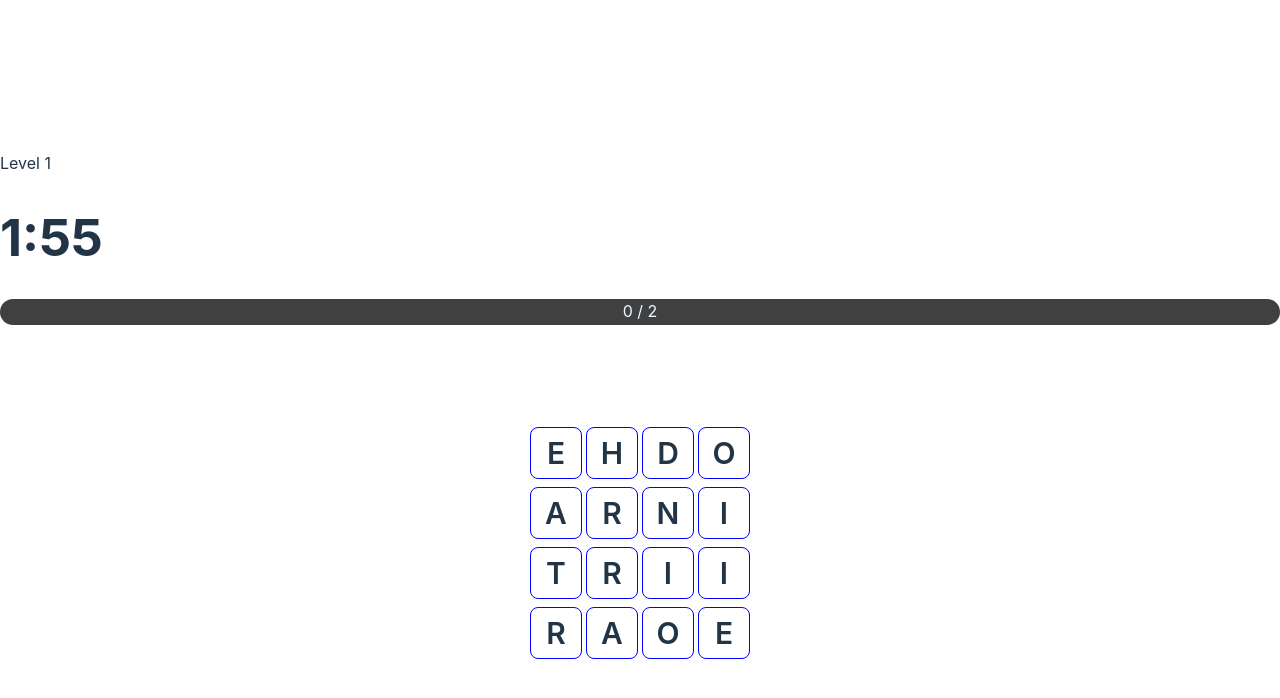
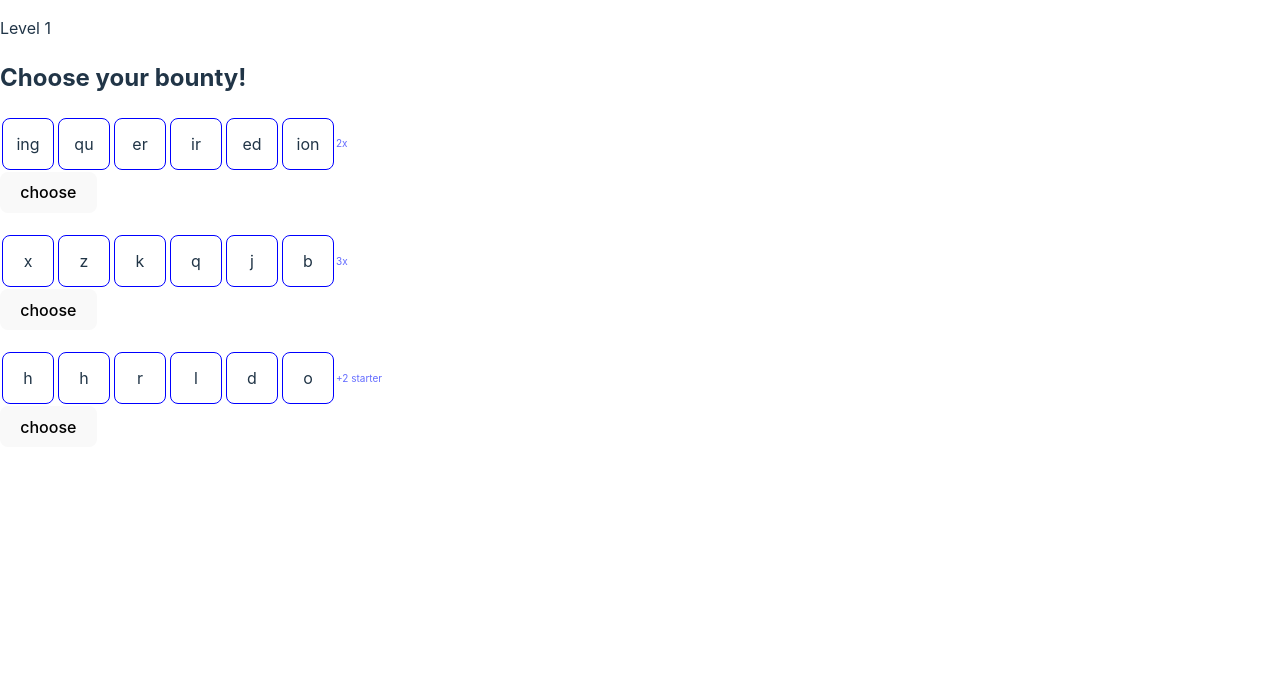
Before and after one commit to PhillipGH/PhillipGH.github.io, a React (Vite) app: page / in a window 1280 px wide. Shown: the top 698 px of the page. Built offline with nearby package versions, Linux system fonts and the light colour scheme.

Commit message:
Fun game with bonuses

```diff
--- a/src/App.css
+++ b/src/App.css
@@ -18,12 +18,13 @@
   align-items: center;
   border: 1px solid blue;
   margin: 2px;
+  position: relative;
 }
 
 .letterDiv {
   border-radius: 25px;
-  width: 50px;
-  height: 50px;
+  width: 45px;
+  height: 45px;
   display: flex;
   justify-content: center;
   align-items: center;
@@ -61,10 +62,6 @@
 .keyLetter {
   font-weight: 600;
   font-size: 30px;
-}
-
-.keyCount {
-  font-size: 12px;
 }
 
 .gridRow {
@@ -185,6 +182,22 @@ transition: visibility 1s 2s, opacity 2s linear;
 
 .die {
   display: flex;
-  justify-content: center;
+  justify-content: left;
   align-items: center;
 }
+
+.reward {
+  margin-bottom: 20px;
+}
+
+.letterBonus {
+  position: absolute;
+  right: 0;
+  bottom: 0;
+  margin: 1px;
+}
+
+.bonus {
+  font-size: 10px;
+  color: #646cff;
+}
--- a/src/App.tsx
+++ b/src/App.tsx
@@ -4,10 +4,10 @@ import React from 'react';
 import dictionaryRaw from './assets/dictionary1.txt?raw'
 import Grid from './Grid';
 import RewardsPhase from './RewardsPhase';
-import { ADDITIONAL_DICE, STARTER_DICE, TDie } from './Dice';
+import { ADDITIONAL_DICE, DiceBonus, STARTER_DICE, TDie } from './Dice';
 
 const TIME_LIMIT = 120;
-const EASY_WIN = true;
+const EASY_WIN = false;
 
 function loadDictionary() {
   let dictionary = new Set<string>();
@@ -59,9 +59,7 @@ function chunkArray<T>(arr: T[], columns: number) {
 }
 
 function Board(props: {dictionary: Set<string>, level: number, inputDice: TDie[], onWin: () => void, onLose: () => void}) {
-
-
-  let requiredScore = 5 + 10 * props.level;
+  let requiredScore = 5 + 6 * props.level;
   if (EASY_WIN) {
     requiredScore = 2;
   }
@@ -95,7 +93,7 @@ function Board(props: {dictionary: Set<string>, level: number, inputDice: TDie[]
         suffix = String.fromCodePoint(0x1f6ab) + ' (already played)';
       } else {
         setUsedWords(new Set(usedWords.add(word)));
-        let scoreChange = scoreWord(word);
+        let scoreChange = scoreWord(word, currentWord);
         suffix = ' +' + scoreChange;
         setScore(score + scoreChange);
       }
@@ -141,8 +139,22 @@ function Board(props: {dictionary: Set<string>, level: number, inputDice: TDie[]
     return fib(n - 1) + fib(n - 2);
   }
 
-  function scoreWord(word: string) {
-    return word.length > 2 ? fib(word.length - 2) : 0;
+  function scoreWord(word: string, dice: TDie[]) {
+    let multiplier = 1;
+    let bonus = 0;
+    if (dice[0].bonus === DiceBonus.B_PLUS2) {
+      bonus += 2;
+    }
+    for (let i = 0; i < dice.length; i++) {
+      if (dice[i].bonus === DiceBonus.B_2X) {
+        multiplier *= 2;
+      }
+      if (dice[i].bonus === DiceBonus.B_3X) {
+        multiplier *= 3;
+      }
+    }
+    const baseScore = word.length > 2 ? fib(word.length - 2) : 0;
+    return (baseScore + bonus) * multiplier;
   }
 
   let displayWord = currentWord.length > 0 ?
@@ -185,7 +197,7 @@ function Game(props: {dictionary: Set<string>}) {
   const [dice, setDice] = useState<TDie[]>(STARTER_DICE);
   const [level, setLevel] = useState<number>(1);
   const [internalCounter, setInternalCounter] = useState<number>(1);
-  const [phase, setPhase] = useState<'board'|'rewards'>('board');
+  const [phase, setPhase] = useState<'board'|'rewards'>('rewards');
 
   function onWin() {
     setLevel(level + 1);
@@ -194,7 +206,9 @@ function Game(props: {dictionary: Set<string>}) {
   }
   function onLose() {
     setLevel(1);
+    setDice(STARTER_DICE);
     setInternalCounter(internalCounter + 1);
+    setPhase('rewards');
   }
 
   let content = <div/>;
--- a/src/Dice.tsx
+++ b/src/Dice.tsx
@@ -1,11 +1,12 @@
 export enum DiceBonus {
     B_2X = '2x',
-    B_PLUS3 = '+3 starter',
+    B_3X = '3x',
+    B_PLUS2 = '+2 starter',
   }
 export type TDie = { letter: string, faces: string[], bonus: DiceBonus | null};
 
 const STARTER_DICE_FACES = [
-    'ennnda',
+    //'ennnda',
     'titiei',
     'ipcelt',
     'eeeema',
@@ -34,9 +35,9 @@ const STARTER_DICE_FACES = [
 export const STARTER_DICE: TDie[] = STARTER_DICE_FACES.map(faces => ({ letter: faces[0], faces: [...faces], bonus: null}));
 
 export const ADDITIONAL_DICE: TDie[] = [
-    {faces: ['tion', 'qu', 'er', 'ir', 'ed', 'ion'], bonus: null},
-    {faces: ['x', 'z', 'k', 'q', 'j', 'b'], bonus: DiceBonus.B_2X},
-    {faces: ['h', 'h', 'r', 'l', 'd', 'o'], bonus: DiceBonus.B_PLUS3},
+    {faces: ['ing', 'qu', 'er', 'ir', 'ed', 'ion'], bonus: DiceBonus.B_2X},
+    {faces: ['x', 'z', 'k', 'q', 'j', 'b'], bonus: DiceBonus.B_3X},
+    {faces: ['h', 'h', 'r', 'l', 'd', 'o'], bonus: DiceBonus.B_PLUS2},
 ].map(d => ({letter: d.faces[0], ...d}));
 
 /*
--- a/src/Grid.tsx
+++ b/src/Grid.tsx
@@ -31,12 +31,11 @@ function getSquareRef(die: TDie, dice: TDie[][], squareRefs: (null|HTMLDivElemen
     return false;
   }
 
-
   function Square(props: { die: TDie, onEnter: (d: TDie) => void, onClick: (e: PointerEvent<HTMLDivElement>, d: TDie) => void }) {
     return (
       <div className={'letter'} onPointerDown={(e) => props.onClick(e, props.die)}>
         <div className={'letterDiv'}  onPointerEnter={() => props.onEnter(props.die)}><p className={'keyLetter'}>{props.die.letter.toUpperCase()}</p></div>
-        {/* <p className="keyCount">{'(' + props.count + ')'}</p> */}
+        {props.die.bonus ? <p className="bonus letterBonus">{props.die.bonus}</p>: null}
       </div>
     );
   }
--- a/src/RewardsPhase.tsx
+++ b/src/RewardsPhase.tsx
@@ -6,14 +6,15 @@ import { TDie } from './Dice';
 function Die(props: { die: TDie}) {
     return <div className='die'>
         {props.die.faces.map((face, i) => <div key={i} className='face'>{face}</div>)}
+        {props.die.bonus ? <p className="bonus">{props.die.bonus}</p>: null}
     </div>
 }
 
 function RewardsPhase(props: {choices: TDie[], onChoice: (die: TDie) => void}) {
     return <div className="rewardsPhase">
-    <h1>Choose your bounty!</h1>
+    <h2>Choose your bounty!</h2>
     {props.choices.map((die, i) =>
-        <div key={i}>
+        <div key={i} className='reward'>
             <Die key={i} die={die} />
             <button onClick={() => {props.onChoice(die);}}>choose</button>
         </div>
--- a/src/index.css
+++ b/src/index.css
@@ -15,6 +15,8 @@
 
 #root {
   width: 100%;
+  position: absolute;
+  top: 0;
 }
 
 a {
```
